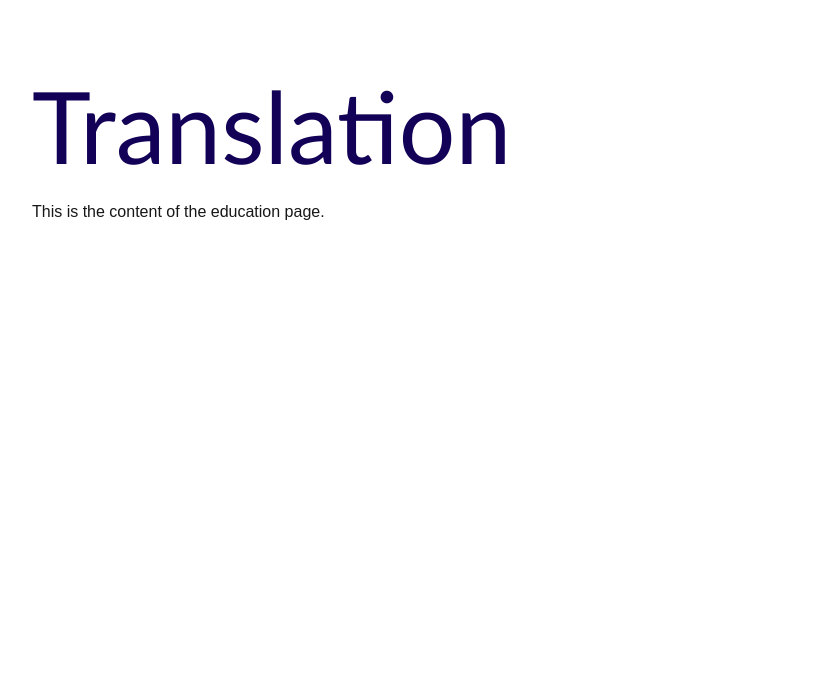
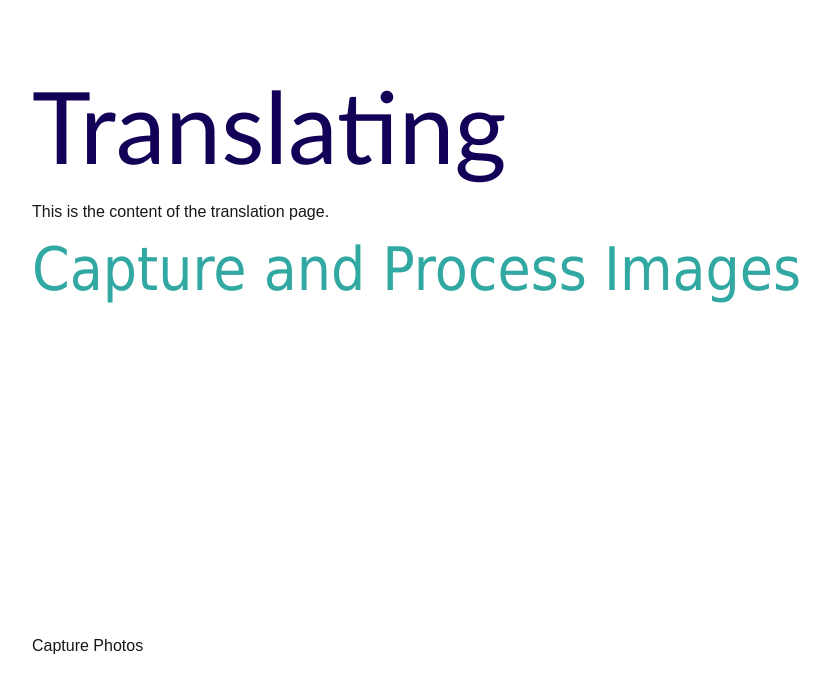
Before and after one commit to azselim/EasyASL, a Next.js app in the folder easyasl/: page /translation-page in a window 1280 px wide. Shown: the top 692 px of the page, without its empty margins (18-848 px from the left). Built offline with nearby package versions, Linux system fonts and the light colour scheme; no server answers.

Commit message:
translation+Camera_link

```diff
--- a/easyasl/src/app/components/CaptureAndProcess.tsx
+++ b/easyasl/src/app/components/CaptureAndProcess.tsx
@@ -1,3 +1,4 @@
+'use client'
 import React, { useState, useRef, useEffect } from 'react';
 
 const CaptureAndProcess: React.FC = () => {
--- a/easyasl/src/app/translation-page/page.tsx
+++ b/easyasl/src/app/translation-page/page.tsx
@@ -1,12 +1,16 @@
-//for translation
+'use client'
 import Image from "next/image";
 import React from 'react';
+import CaptureAndProcess from '../components/CaptureAndProcess'; // Adjust the path based on your folder structure
 
 export default function TranslationPage() {
   return (
     <div>
-      <h1>Translation</h1>
-      <p>This is the content of the education page.</p>
+      <h1>Translating </h1>
+      <p>This is the content of the translation page.</p>
+
+      {/* Import and use the CameraCapture component */}
+      <CaptureAndProcess/>
     </div>
   );
 }
```
Also changed, not shown: 1 other file (tests, documents, lock files or other folders).
